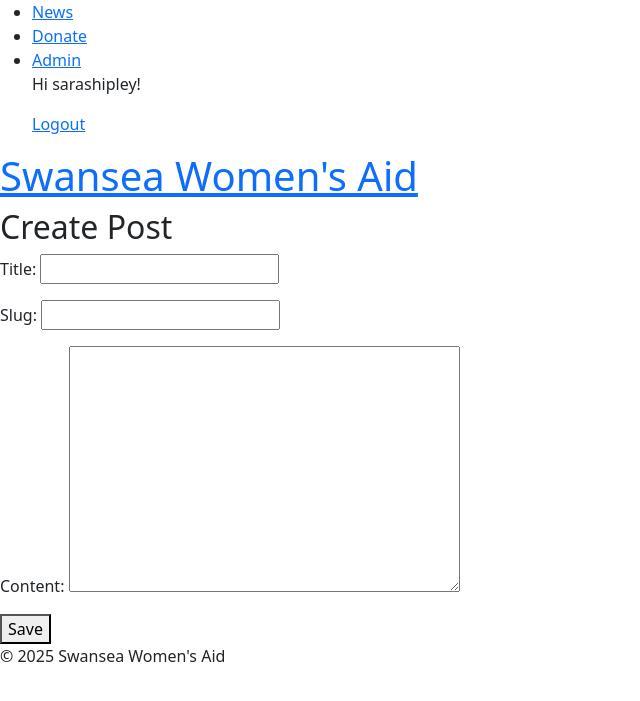
After one commit to shipleyux/charity-site-ms4, a Django app: page /post/new/ in a window 1280 px wide. The commit adds this page. Shown: the top 701 px of the page, without its empty margins (0-640 px from the left). Run offline with Django 4.2, Linux system fonts and the light colour scheme; a user stored in the database is signed in.

Commit message:
Implement post create, update, delete views and restrict access to staff; fix duplicate "New Post" button display; integrate user authentication via Allauth

```diff
--- a/core/models.py
+++ b/core/models.py
@@ -1,6 +1,7 @@
 from django.db import models
 from django.contrib.auth.models import User
 from django.utils import timezone
+from django.urls import reverse
 
 class Post(models.Model):
     title = models.CharField(max_length=200)
@@ -14,6 +15,9 @@ class Post(models.Model):
 
     def __str__(self):
         return self.title
+
+    def get_absolute_url(self):
+        return reverse('post_detail', kwargs={'slug': self.slug})
 
 class Donation(models.Model):
     name = models.CharField(max_length=100)
--- a/core/templates/base.html
+++ b/core/templates/base.html
@@ -10,6 +10,21 @@
 </head>
 <body>
   <header>
+    <nav>
+        <ul>
+          <li><a href="{% url 'post_list' %}">News</a></li>
+          <li><a href="{% url 'donate' %}">Donate</a></li>
+          <li><a href="{% url 'admin:index' %}">Admin</a></li>
+          {% if user.is_authenticated %}
+          <p>Hi {{ user.username }}!</p>
+          <a href="{% url 'account_logout' %}">Logout</a>
+        {% else %}
+          <a href="{% url 'account_login' %}">Login</a> |
+          <a href="{% url 'account_signup' %}">Sign Up</a>
+        {% endif %}
+        </ul>
+
+      </nav>
     <h1><a href="{% url 'post_list' %}">Swansea Women's Aid</a></h1>
     <nav>
       <!-- Navigation goes here -->
--- /dev/null
+++ b/core/templates/core/donation_thank_you.html
@@ -0,0 +1,6 @@
+{% extends "base.html" %}
+
+{% block content %}
+  <h2>Thank You!</h2>
+  <p>Your donation has been received.</p>
+{% endblock %}
--- /dev/null
+++ b/core/templates/core/post_form.html
@@ -0,0 +1,9 @@
+{% extends "base.html" %}
+{% block content %}
+  <h2>{{ view.object.pk|yesno:"Edit Post,Create Post" }}</h2>
+  <form method="post">
+    {% csrf_token %}
+    {{ form.as_p }}
+    <button type="submit">Save</button>
+  </form>
+{% endblock %}
--- a/core/urls.py
+++ b/core/urls.py
@@ -1,6 +1,18 @@
 from django.urls import path
-from .views import PostListView
+from .views import (
+    PostListView, PostDetailView,
+    PostCreateView, PostUpdateView, PostDeleteView,
+    donate, donation_thank_you
+)
 
 urlpatterns = [
+    path('donate/', donate, name='donate'),
+    path('thank-you/', donation_thank_you, name='donation_thank_you'),
     path('', PostListView.as_view(), name='post_list'),
+
+    # CRUD (order matters: new/edit/delete before slug)
+    path('post/new/', PostCreateView.as_view(), name='post_new'),
+    path('post/<slug:slug>/edit/', PostUpdateView.as_view(), name='post_edit'),
+    path('post/<slug:slug>/delete/', PostDeleteView.as_view(), name='post_delete'),
+    path('post/<slug:slug>/', PostDetailView.as_view(), name='post_detail'),
 ]
--- a/core/views.py
+++ b/core/views.py
@@ -2,6 +2,17 @@ from django.shortcuts import render, redirect
 from .forms import DonationForm
 from django.views.generic import ListView
 from .models import Post
+from django.shortcuts import get_object_or_404
+from django.views.generic import DetailView
+from django.contrib.auth.mixins import LoginRequiredMixin, UserPassesTestMixin
+from django.urls import reverse_lazy
+from django.views.generic import CreateView, UpdateView, DeleteView
+from django.contrib.auth.decorators import login_required
+from django.utils.decorators import method_decorator
+from django.contrib.auth.mixins import LoginRequiredMixin, UserPassesTestMixin
+from django.views.generic.edit import UpdateView
+
+
 
 class PostListView(ListView):
     model = Post
@@ -13,7 +24,51 @@ def donate(request):
         form = DonationForm(request.POST)
         if form.is_valid():
             form.save()
-            return redirect('donation_thanks')
+            return redirect('donation_thank_you')
     else:
         form = DonationForm()
     return render(request, 'core/donate.html', {'form': form})
+
+def donation_thank_you(request):
+    return render(request, 'core/donation_thank_you.html')
+
+
+class PostDetailView(DetailView):
+    model = Post
+    template_name = 'core/post_detail.html'
+    context_object_name = 'post'
+
+@method_decorator(login_required, name='dispatch')
+class PostCreateView(LoginRequiredMixin, UserPassesTestMixin, CreateView):
+    model = Post
+    fields = ['title', 'slug', 'content']
+    template_name = 'core/post_form.html'
+
+    def form_valid(self, form):
+        form.instance.author = self.request.user
+        return super().form_valid(form)
+
+    def test_func(self):
+        return self.request.user.is_staff
+
+@method_decorator(login_required, name='dispatch')
+class PostUpdateView(LoginRequiredMixin, UserPassesTestMixin, UpdateView):
+    model = Post
+    fields = ['title', 'slug', 'content']
+    template_name = 'core/post_form.html'
+
+    def get_success_url(self):
+        return self.object.get_absolute_url()
+
+    def test_func(self):
+        return self.request.user == self.get_object().author
+
+
+@method_decorator(login_required, name='dispatch')
+class PostDeleteView(LoginRequiredMixin, UserPassesTestMixin, DeleteView):
+    model = Post
+    template_name = 'core/post_confirm_delete.html'
+    success_url = '/'
+
+    def test_func(self):
+        return self.request.user == self.get_object().author
--- a/swa/urls.py
+++ b/swa/urls.py
@@ -20,4 +20,6 @@ from django.urls import path, include
 urlpatterns = [
     path('admin/', admin.site.urls),
     path('', include('core.urls')),
+    path('accounts/', include('allauth.urls')),
+
 ]
```
Also changed, not shown: core/templates/core/post_confirm_delete.html (added, +9 -0 lines), core/templates/core/post_delete.html (added, +11 -0 lines), core/templates/core/post_detail.html (added, +15 -0 lines), core/templates/core/post_edit.html (added, +10 -0 lines), core/templates/core/post_list.html (+6 -2 lines), swa/settings.py (+12 -0 lines), db.sqlite3, debug.md (added).
